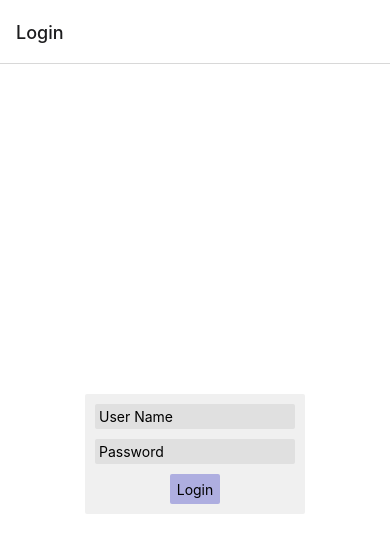
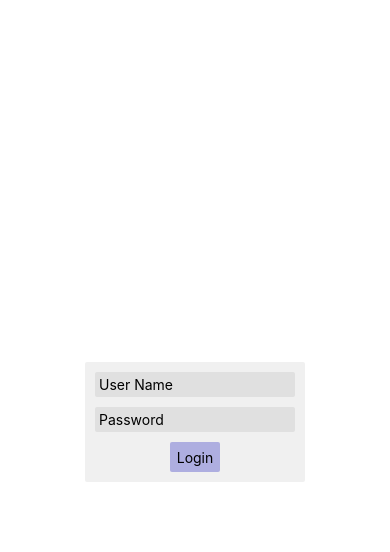
Before and after one commit to TheMiksa/FriendsChat, a React Native app: screen /Login in a window 390 px wide. Shown: the top 552 px of the page. Built offline with nearby package versions, Linux system fonts and the light colour scheme.

Commit message:
Login's nav panel was hidden, added navigation's optimization by changed navigate('Home') to goBack()

```diff
--- a/App.tsx
+++ b/App.tsx
@@ -19,9 +19,9 @@ export default function App() {
   return (
     <Provider store={store}>
       <NavigationContainer>
-        <Stack.Navigator initialRouteName='Login'>
+        <Stack.Navigator initialRouteName='Home'>
           <Stack.Screen name="Home" component={Home} />
-          <Stack.Screen name="Login" component={Login} />
+          <Stack.Screen name="Login" component={Login} options={{ headerShown: false }} />
         </Stack.Navigator>
       </NavigationContainer>
     </Provider>
--- a/src/Home/Home.tsx
+++ b/src/Home/Home.tsx
@@ -8,6 +8,9 @@ import { RootStackParamList } from '../../App';
 import { MessageForm } from '../common/MessageForm/MessageForm';
 import { MessageItem } from '../common/MessageItem/MessageItem';
 import { usersRoute, messagesRoute } from '../constants';
+import { useSelector } from 'react-redux';
+import { useNavigation } from '@react-navigation/native';
+import { userSelector } from '../store/selectors';
 
 
 const styles = StyleSheet.create({
@@ -46,7 +49,13 @@ type HomeScreenProps = NativeStackNavigationProp<RootStackParamList, 'Home'>
 export const Home: React.FC = () => {
   const [messages, setMessages] = useState<Array<Message>>([]);
 
+  const user = useSelector(userSelector);
+  const navigation = useNavigation<HomeScreenProps>();
+
   useEffect(() => {
+
+    if (user.userName) {
+
     const database = getDatabase();
     const messagesRef = ref(database, messagesRoute);
 
@@ -65,7 +74,10 @@ export const Home: React.FC = () => {
       })
       setMessages(newMessages.reverse());
     });
-  }, []);
+    } else {
+      navigation.navigate('Login');
+    }
+  }, [user]);
 
   const NoMessages = (
     <View style={styles.noMessage}>
--- a/src/Login/Login.tsx
+++ b/src/Login/Login.tsx
@@ -35,7 +35,7 @@ export const Login: React.FC = () => {
     then(() => {
       dispatch(logIn({ userName }));
 
-      navigation.navigate('Home');
+      navigation.goBack();
     }).
     catch(() => {
       setError(true);
```
